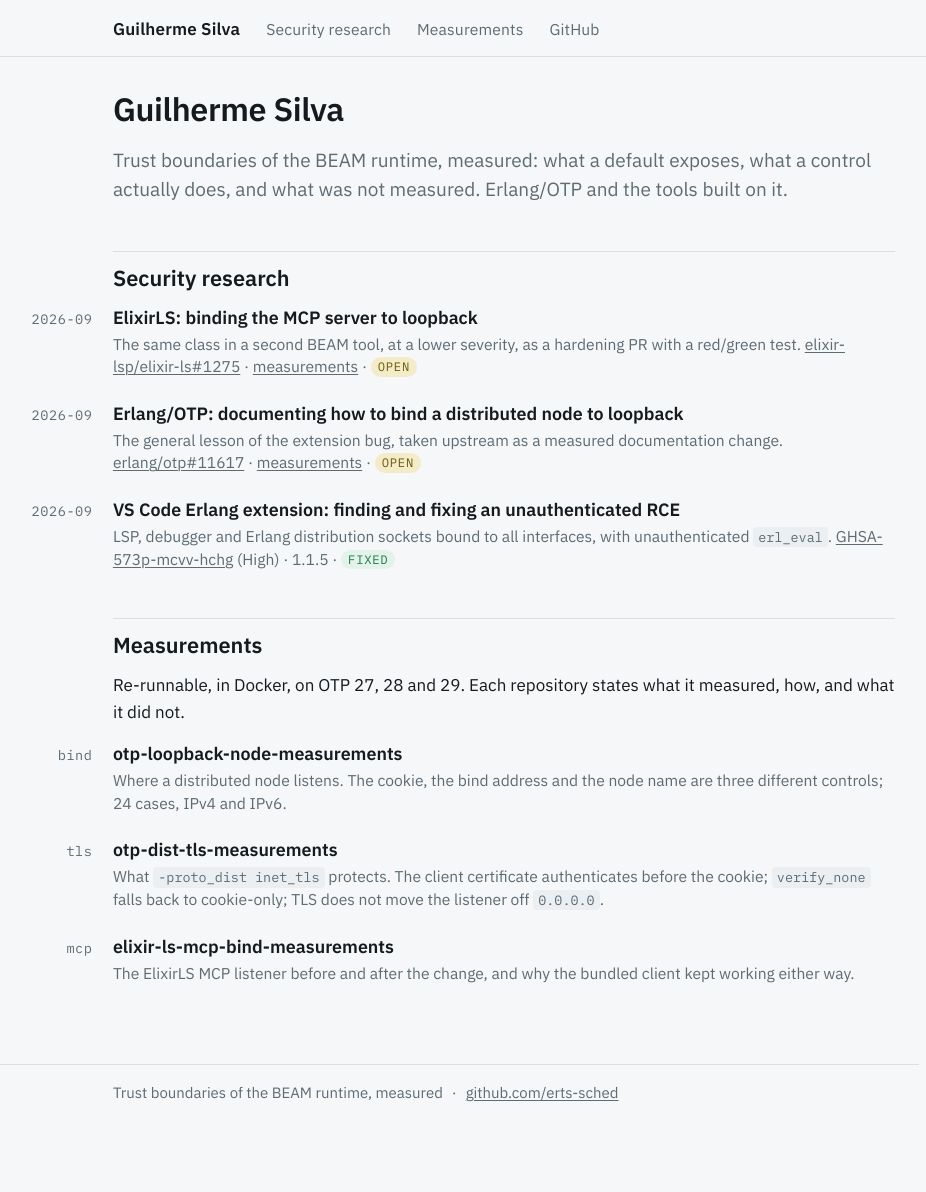
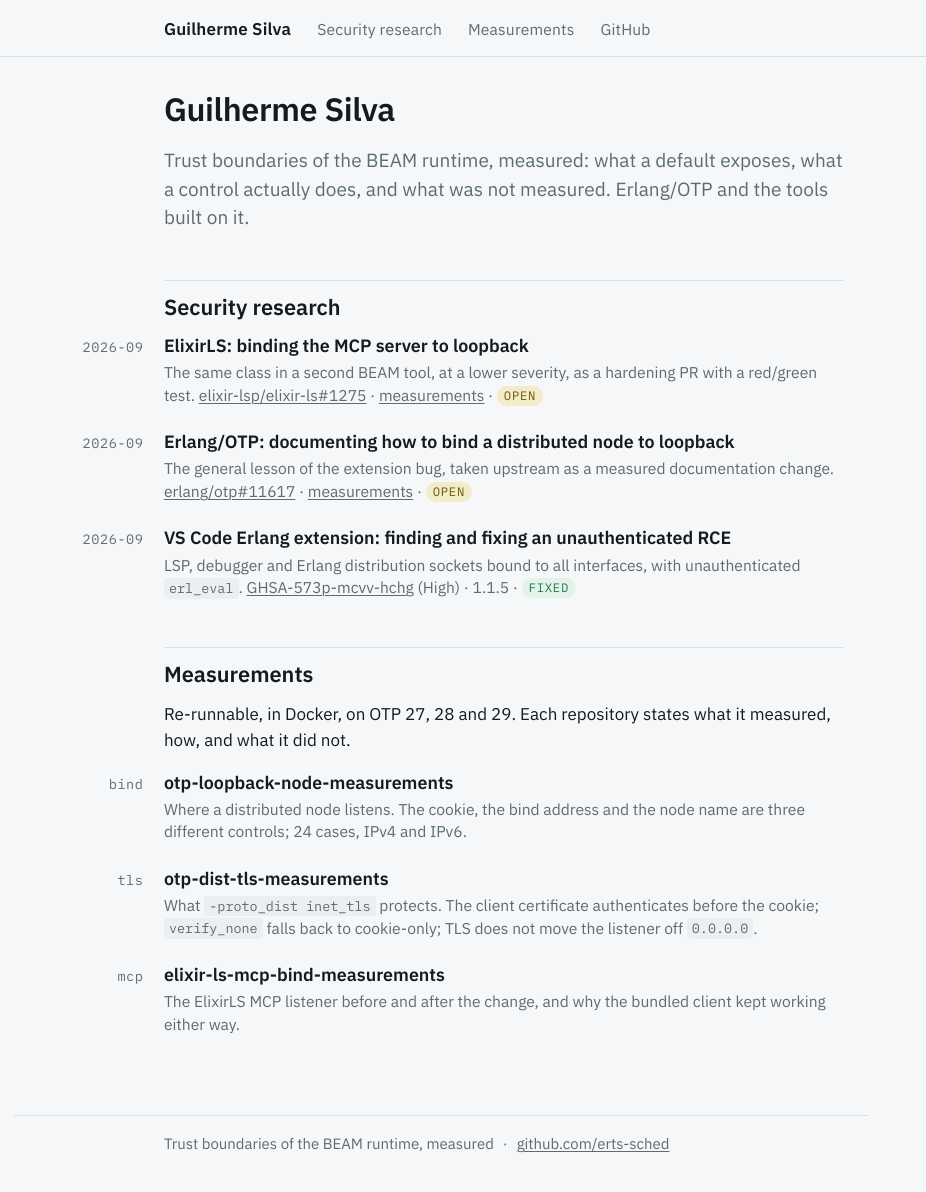
Before and after one commit to erts-sched/erts-sched.github.io, a Jekyll site: the page built from index.md, in a window 1280 px wide. Shown: the whole page, without its empty margins (199-1125 px from the left). Built offline with Jekyll 4.4.1, drawn with Linux system fonts in a browser that asks for light colours; before the commit the page ends 1140 px from its top, so only the background shows below that.

Commit message:
Narrow the frame to a reading measure (~75 characters per line)

```diff
--- a/assets/css/style.css
+++ b/assets/css/style.css
@@ -16,7 +16,7 @@
   --open-bg: #F4EBC8;
   --sans: "IBM Plex Sans", system-ui, -apple-system, "Segoe UI", Roboto, "Helvetica Neue", Arial, sans-serif;
   --mono: "IBM Plex Mono", ui-monospace, "SF Mono", Menlo, Consolas, "Liberation Mono", monospace;
-  --measure: 46rem;   /* one frame: nav, content and footer share this width and both edges */
+  --measure: 40rem;   /* one frame for nav, content and footer; ~75 characters per line of prose */
   --gutter: 7.4rem;   /* the dates hang here, left of the frame */
 }
 @media (prefers-color-scheme: dark) {
```
